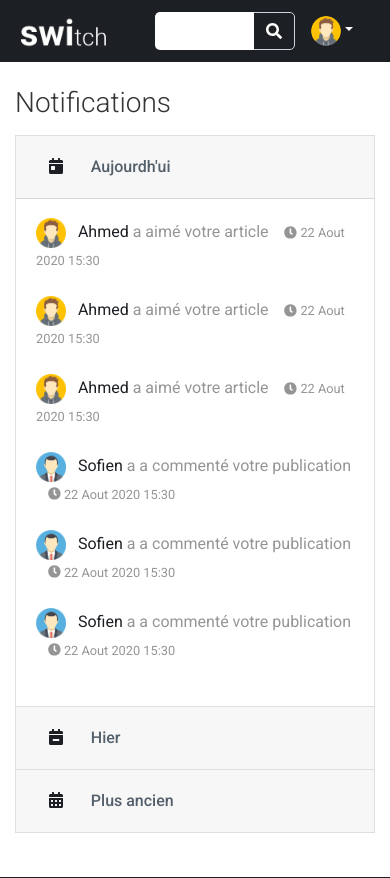
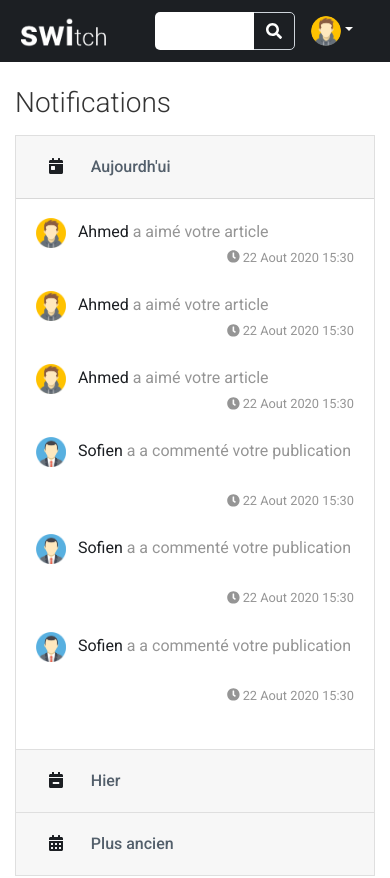
Before and after one commit to mehdi049/sw.ui, a React (Create React App) app: page /notifications in a window 390 px wide. Shown: the top 878 px of the page. Built offline with nearby package versions, Linux system fonts and the light colour scheme.

Commit message:
- responsive notifications

```diff
--- a/src/App.css
+++ b/src/App.css
@@ -619,9 +619,18 @@ table .dash-separation {
   padding-bottom: 10px;
   margin-bottom: 15px;
 }
-/** my exchange **/
 
-/** end my exchange **/
+/** my notifications **/
+.card-header .btn {
+  width: 100%;
+  text-align: left;
+}
+
+.card-header .btn:focus {
+  color: #535f6b;
+}
+
+/** end notifications **/
 
 /** multi image upload **/
 .multi-preview img {
@@ -740,6 +749,11 @@ table .dash-separation {
   .discussion-item {
     max-height: inherit;
   }
+
+  .notif-time {
+    display: block;
+    text-align: right;
+  }
 }
 
 /** x-small screen **/
--- a/src/components/MyNotifications.js
+++ b/src/components/MyNotifications.js
@@ -39,11 +39,11 @@ function MyNotifications() {
                         />
                         &nbsp;&nbsp; <span className="dark-blue">Ahmed</span> a
                         aimé votre article &nbsp;&nbsp;{" "}
-                        <span className="small">
+                        <span className="small notif-time">
                           <FontAwesomeIcon icon={faClock} /> 22 Aout 2020 15:30
                         </span>
                         <br />
-                        <br />
+                        <br className="d-none d-md-block" />
                       </React.Fragment>
                     ))}
                     {[...Array(3)].map((x, i) => (
@@ -55,11 +55,11 @@ function MyNotifications() {
                         />
                         &nbsp;&nbsp; <span className="dark-blue">Sofien</span> a
                         a commenté votre publication &nbsp;&nbsp;{" "}
-                        <span className="small">
+                        <span className="small notif-time">
                           <FontAwesomeIcon icon={faClock} /> 22 Aout 2020 15:30
                         </span>
                         <br />
-                        <br />
+                        <br className="d-none d-md-block" />
                       </React.Fragment>
                     ))}
                   </Card.Body>
@@ -81,11 +81,11 @@ function MyNotifications() {
                     />
                     &nbsp;&nbsp; <span className="dark-blue">Sofien</span> a a
                     commenté votre publication &nbsp;&nbsp;{" "}
-                    <span className="small">
+                    <span className="small notif-time">
                       <FontAwesomeIcon icon={faClock} /> 22 Aout 2020 15:30
                     </span>
                     <br />
-                    <br />
+                    <br className="d-none d-md-block" />
                   </Card.Body>
                 </Accordion.Collapse>
               </Card>
@@ -105,11 +105,11 @@ function MyNotifications() {
                     />
                     &nbsp;&nbsp; <span className="dark-blue">Sofien</span> a a
                     commenté votre publication &nbsp;&nbsp;{" "}
-                    <span className="small">
+                    <span className="small notif-time">
                       <FontAwesomeIcon icon={faClock} /> 22 Aout 2020 15:30
                     </span>
                     <br />
-                    <br />
+                    <br className="d-none d-md-block" />
                     <img
                       src={require("../images/avatars/128_3.png")}
                       height={30}
@@ -117,11 +117,11 @@ function MyNotifications() {
                     />
                     &nbsp;&nbsp; <span className="dark-blue">Sofien</span> a a
                     commenté votre publication &nbsp;&nbsp;{" "}
-                    <span className="small">
+                    <span className="small notif-time">
                       <FontAwesomeIcon icon={faClock} /> 22 Aout 2020 15:30
                     </span>
                     <br />
-                    <br />
+                    <br className="d-none d-md-block" />
                   </Card.Body>
                 </Accordion.Collapse>
               </Card>
```
